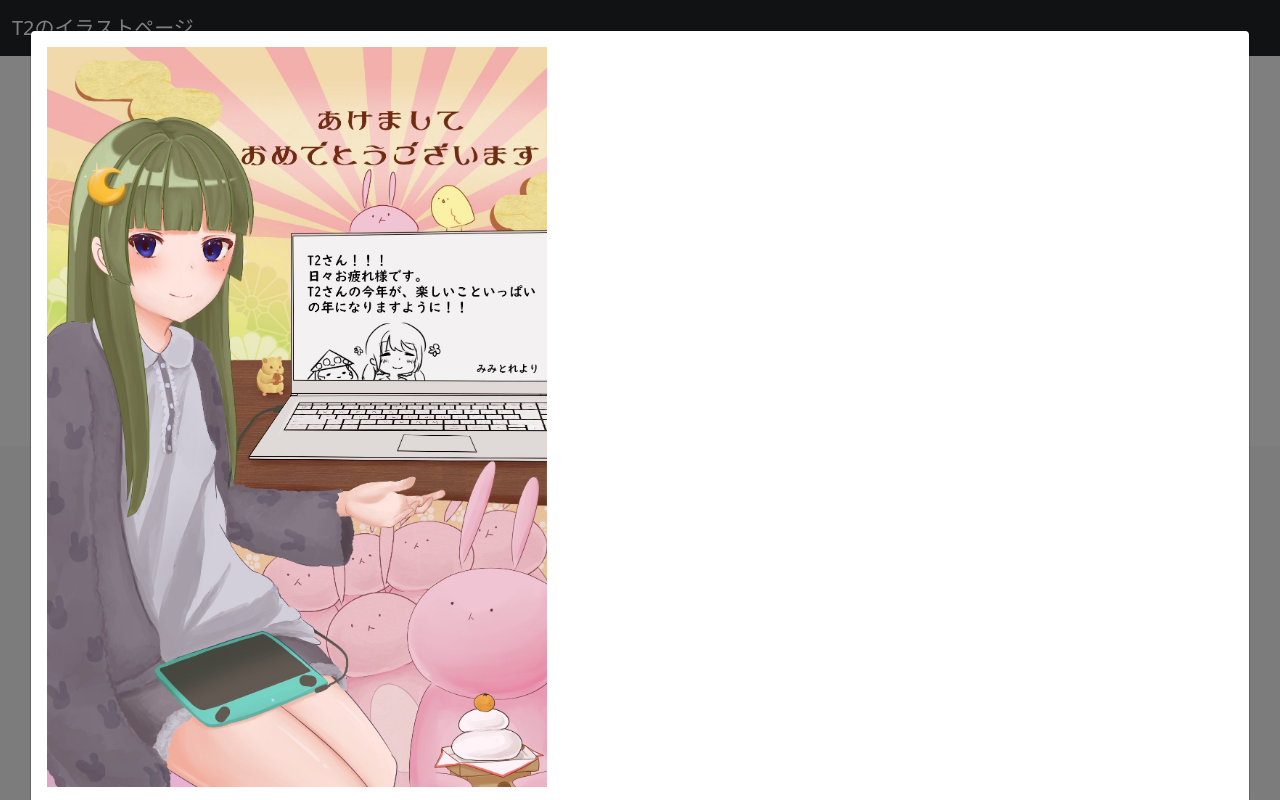
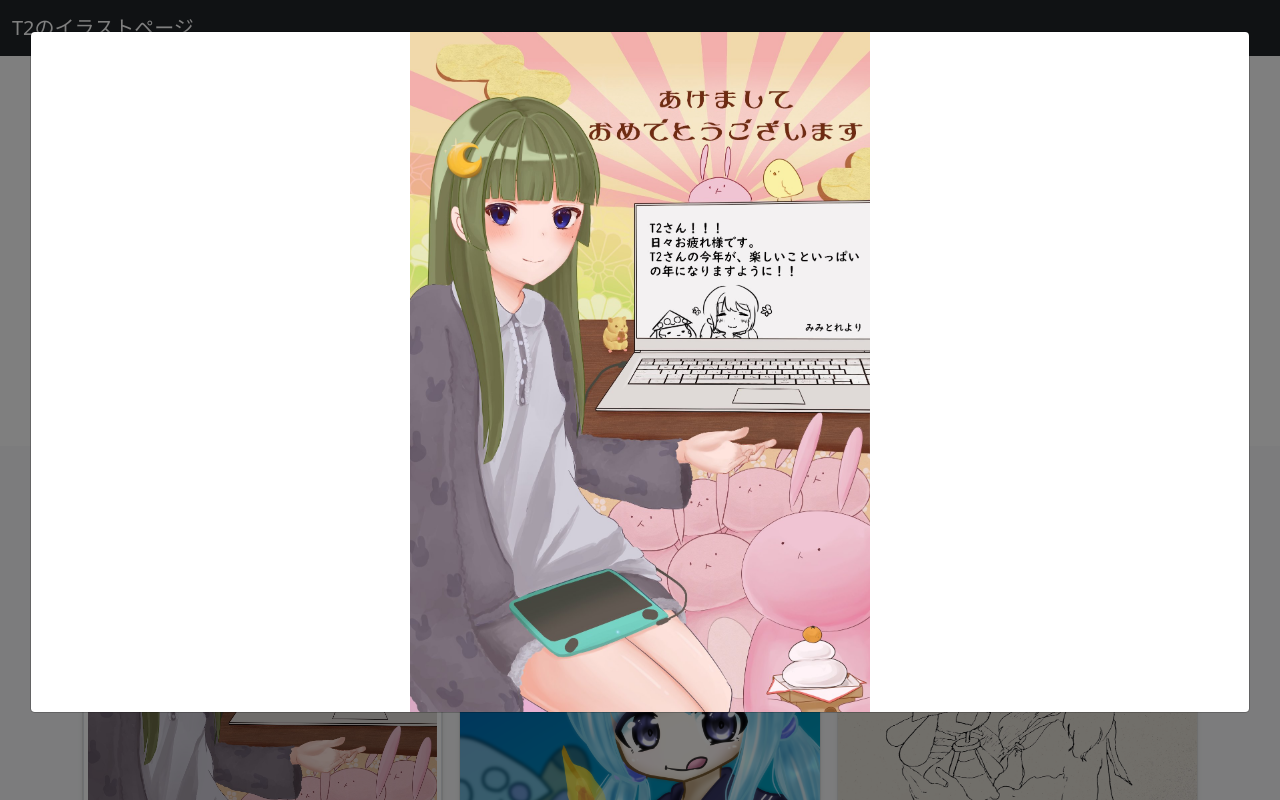
Before and after one commit to Tom4c3/Fanart_Storage, a plain HTML site: page index.html in a window 1280 px wide. Both pictures are taken after a click on the picture 262 px from the left and 695 px from the top of the page. Shown: the top 800 px of the page. Drawn offline with nearby package versions, Linux system fonts and the light colour scheme.

Commit message:
ポップアップ画像が画面サイズに合わせて縦横比を維持して可変になるようにした

```diff
--- a/index.html
+++ b/index.html
@@ -50,8 +50,13 @@
             margin: 0;
             padding: 30px; /* 追加 */
         }
-
-
+        .modal-body {
+            display: flex;
+            justify-content: center;
+            align-items: center;
+            height: calc(100vh - 120px);
+            width: 100%;
+        }
 
     </style>
 
@@ -190,7 +195,8 @@
         <div class="modal-dialog modal-dialog-centered modal-lg">
             <div class="modal-content">
                 <div class="modal-body">
-                    <img id="popupImage" src="" style="width: 100%; height: auto;">
+                    <img id="popupImage" class="modal-image" src="">
+
                 </div>
             </div>
         </div>
@@ -206,27 +212,8 @@
                 const imgUrl = event.target.getAttribute("data-img-url");
                 popupImage.src = imgUrl;
 
-                const updateImageSize = () => {
-                    const windowHeight = window.innerHeight - 60; // 余白を考慮
-                    const windowWidth = window.innerWidth - 60; // 余白を考慮
-                    const aspectRatio = popupImage.naturalWidth / popupImage.naturalHeight;
-
-                    if (windowHeight / windowWidth > aspectRatio) {
-                        popupImage.style.height = "auto";
-                        popupImage.style.width = "100%";
-                        popupImage.style.maxHeight = `${windowHeight}px`;
-                    } else {
-                        popupImage.style.height = `${windowHeight}px`;
-                        popupImage.style.width = "auto";
-                        popupImage.style.maxWidth = `${windowWidth}px`;
-                    }
-                };
-
-                popupImage.addEventListener("load", updateImageSize);
-                window.addEventListener("resize", updateImageSize);
             });
         });
-
 
 
     </script>
```
